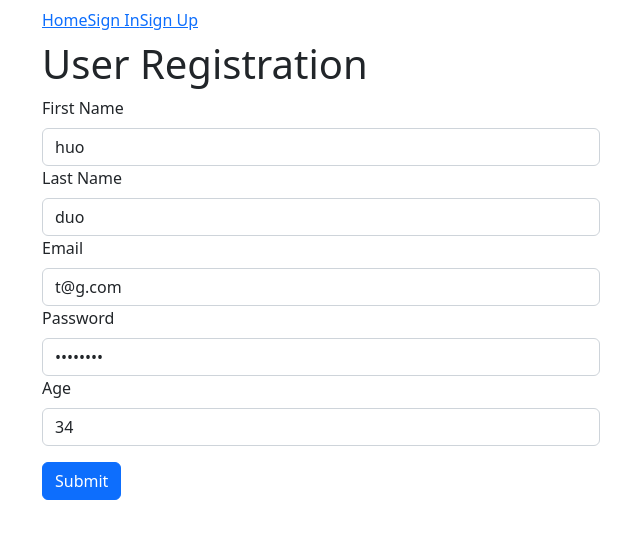
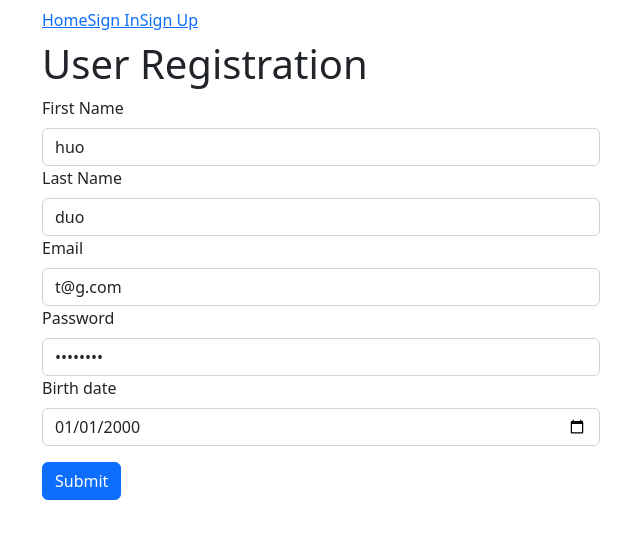
Before and after one commit to Ibarsuk/jobfinder-front, a Next.js app: page /user/registration in a window 1280 px wide. Shown: the top 538 px of the page, without its empty margins (40-680 px from the left). Built offline with nearby package versions, Linux system fonts and the light colour scheme; no server answers.

Commit message:
replaced age with birth date

```diff
--- a/pages/user/index.js
+++ b/pages/user/index.js
@@ -7,7 +7,7 @@ const User = () => {
 	const user = useSelector(getUser);
 
 	return (
-		<Page privateType={PrivateType.PRIVATE} title={`${user.firstName} ${user.lastName}}`}>
+		<Page privateType={PrivateType.PRIVATE} title={`${user.firstName} ${user.lastName}`}>
 			<Link href={'/check'}>----</Link>
 		</Page>
 	);
--- a/pages/user/registration.js
+++ b/pages/user/registration.js
@@ -6,16 +6,17 @@ import * as yup from 'yup';
 import { useFormik } from 'formik';
 import { useDispatch, useSelector } from 'react-redux';
 import { getCreateUserRequest } from 'redux/stores/user';
-import { RequestStatus } from 'utils/const';
+import { MIN_ALLOWED_AGE, RequestStatus } from 'utils/const';
 import { createUser } from 'redux/sagas/user/actions';
 import { useEffect } from 'react';
+import { getMinAllowedBirthDate } from 'utils/util';
 
 const createUserSchema = yup.object().shape({
 	firstName: yup.string().min(3).max(100).required(),
 	lastName: yup.string().min(3).max(100).required(),
 	email: yup.string().email().required(),
 	password: yup.string().min(8).required(),
-	age: yup.number().integer().min(16).max(100).required(),
+	birthDate: yup.date().max(getMinAllowedBirthDate(), `Your minimum age must be ${MIN_ALLOWED_AGE}`).required(),
 });
 
 const formInitialData = {
@@ -23,13 +24,13 @@ const formInitialData = {
 	lastName: `duo`,
 	email: `t@g.com`,
 	password: `1!Motors`,
-	age: `34`,
+	birthDate: `2000-01-01`,
 };
 
 const UserCreation = () => {
 	const dispath = useDispatch();
 
-	const createUserRequest = useSelector(getCreateUserRequest);
+	const userCreationRequest = useSelector(getCreateUserRequest);
 
 	const formik = useFormik({
 		initialValues: formInitialData,
@@ -41,10 +42,10 @@ const UserCreation = () => {
 	});
 
 	useEffect(() => {
-		if (createUserRequest.status !== RequestStatus.LOADING) {
+		if (userCreationRequest.status !== RequestStatus.LOADING) {
 			formik.setSubmitting(false);
 		}
-	}, [createUserRequest]);
+	}, [userCreationRequest]);
 
 	return (
 		<Page title="Registration" privateType={PrivateType.PRIVATE_AUTH}>
@@ -52,9 +53,9 @@ const UserCreation = () => {
 				<Col md={6}>
 					<h1>User Registration</h1>
 
-					{createUserRequest.status === RequestStatus.FAILED && (
+					{userCreationRequest.status === RequestStatus.FAILED && (
 						<Alert variant="danger" className="mt-3">
-							{createUserRequest.error}
+							{userCreationRequest.error}
 						</Alert>
 					)}
 
@@ -109,15 +110,15 @@ const UserCreation = () => {
 							</Form.Group>
 
 							<Form.Group>
-								<Form.Label>Age</Form.Label>
+								<Form.Label>Birth date</Form.Label>
 								<Form.Control
-									type="number"
-									name="age"
-									value={formik.values.age}
+									type="date"
+									name="birthDate"
+									value={formik.values.birthDate}
 									onChange={formik.handleChange}
-									isInvalid={formik.errors.age}
+									isInvalid={formik.errors.birthDate}
 								/>
-								<Form.Control.Feedback type="invalid">{formik.errors.age}</Form.Control.Feedback>
+								<Form.Control.Feedback type="invalid">{formik.errors.birthDate}</Form.Control.Feedback>
 							</Form.Group>
 						</fieldset>
 						<Button type="submit" className="mt-3">
--- a/redux/sagas/user/index.js
+++ b/redux/sagas/user/index.js
@@ -38,7 +38,7 @@ function* createUserSaga(action) {
 			put(redirect({ pathname: routes.auth.index, query: { email: action.payload.email } })),
 		]);
 	} catch (e) {
-		yield put(failUserCreation(e.response.data.message));
+		yield put(failUserCreation(e.response?.data.message || e.message));
 	}
 }
 
--- a/redux/stores/user/index.js
+++ b/redux/stores/user/index.js
@@ -19,7 +19,7 @@ const initialState = {
 		id: null,
 		firstName: null,
 		lastName: null,
-		age: null,
+		birthDate: null,
 		email: null,
 	},
 };
--- a/utils/Adapter.js
+++ b/utils/Adapter.js
@@ -2,16 +2,20 @@ export default class Adapter {
 	static adaptUserToClient(user) {
 		user.firstName = user.first_name;
 		user.lastName = user.last_name;
+		user.birthDate = user.birth_date;
 		delete user.first_name;
 		delete user.last_name;
+		delete user.birth_date;
 		return user;
 	}
 
 	static adaptUserToServer(user) {
 		user.first_name = user.firstName;
 		user.last_name = user.lastName;
+		user.birth_date = user.birthDate;
 		delete user.firstName;
 		delete user.lastName;
+		delete user.birthDate;
 		return user;
 	}
 }
--- a/utils/const.js
+++ b/utils/const.js
@@ -1,3 +1,5 @@
+export const MIN_ALLOWED_AGE = 14;
+
 export const StatusCode = {
 	OK: 200,
 	CREATED: 201,
--- /dev/null
+++ b/utils/util.js
@@ -0,0 +1,7 @@
+import { MIN_ALLOWED_AGE } from './const';
+
+export const getMinAllowedBirthDate = () => {
+	const current = new Date();
+	current.setFullYear(current.getFullYear() - MIN_ALLOWED_AGE);
+	return current;
+};
```
